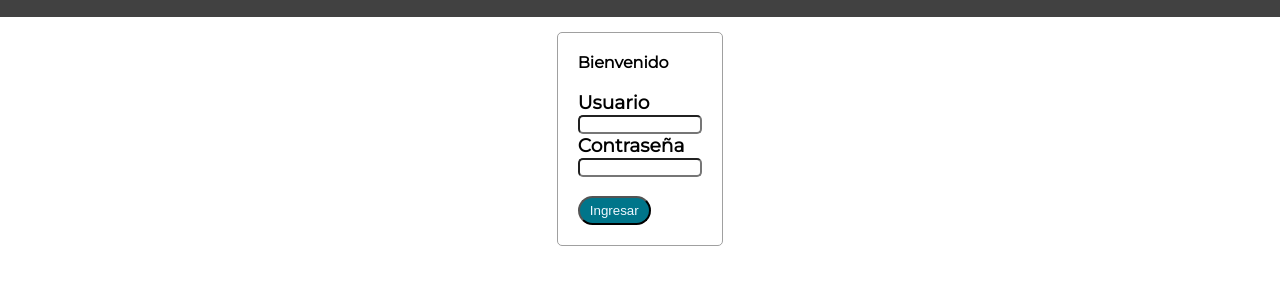
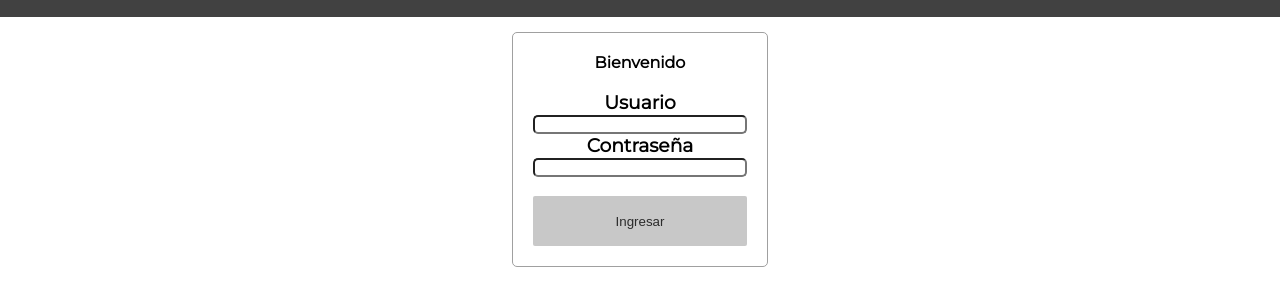
Before and after one commit to producode/softwareT, a website: page paginas/login.ejs in a window 1280 px wide. Shown: the part 39-344 px from the top of the page. Drawn offline with nearby package versions, Linux system fonts and the light colour scheme; files that its build step writes are made by us from their sources.

Commit message:
se cambio la estetica

```diff
--- a/index.ejs
+++ b/index.ejs
@@ -12,7 +12,7 @@
   <body>
     <div class="contenedor" ng-app="aplicacion" ng-controller="controlPrincipal">
       <header>
-        <img id="Logo" src="imagenes/T_LOGO.png" style="width: 50px">
+        <img id="Logo" src="imagenes/T_LOGO.png" style="width: 50px" href="/lista">
         <nav class="nav_link">
           <ul>
             <li><a href="/lista">Lista</a></li>
--- a/public/estilos/log.css
+++ b/public/estilos/log.css
@@ -3,13 +3,29 @@
   padding: 20px;
   border-radius: 5px;
   margin: 5px;
-  width: 13%;
+  width: 20%;
   height: 20%;
   margin: 15px auto;
+  text-align: center;
 }
+
 input{
   width: 100%;
   border-radius: 5px;
+}
+
+.Logo{
+  margin: 0 auto;
+}
+
+button{
+  padding: none;
+  background-color: #C8C8C8;
+  color: #2B2B2B;
+  border: none;
+  border-radius: 2px;
+  width: 100%;
+  height: 50px;
 }
 
 @media screen and (max-width: 1100px){
--- a/public/estilos/principal.css
+++ b/public/estilos/principal.css
@@ -52,6 +52,10 @@ button{
 
 .nav_link li a:hover, #linksMobile a:hover{
   color: #00758a;
+}
+
+#linksMobile li{
+  padding: 5px 0px;
 }
 
 body {
```
